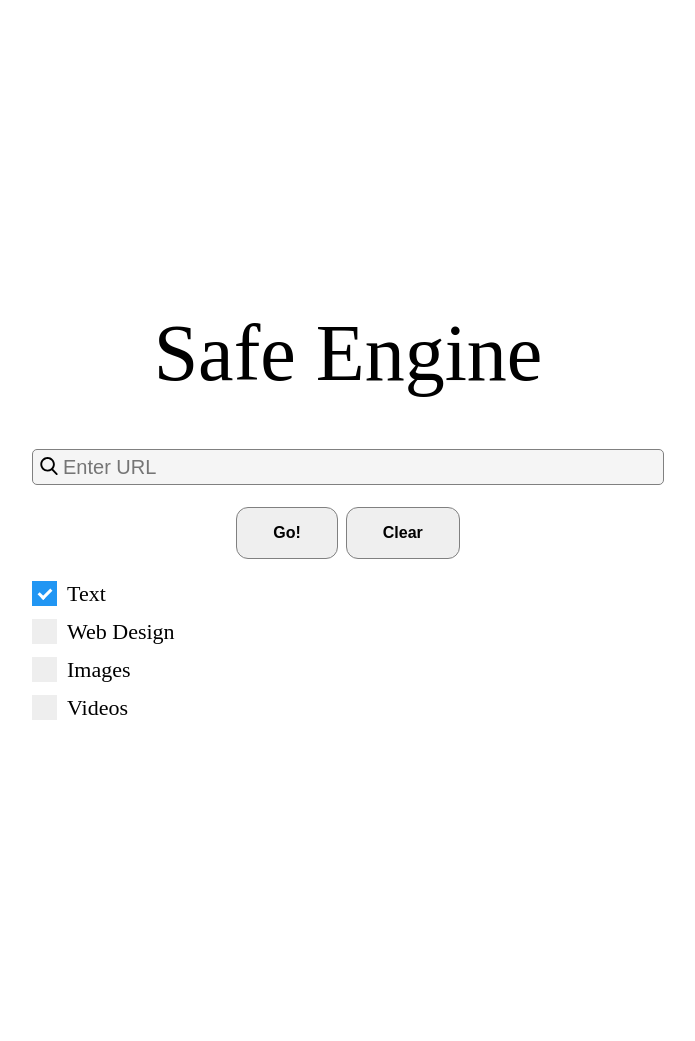
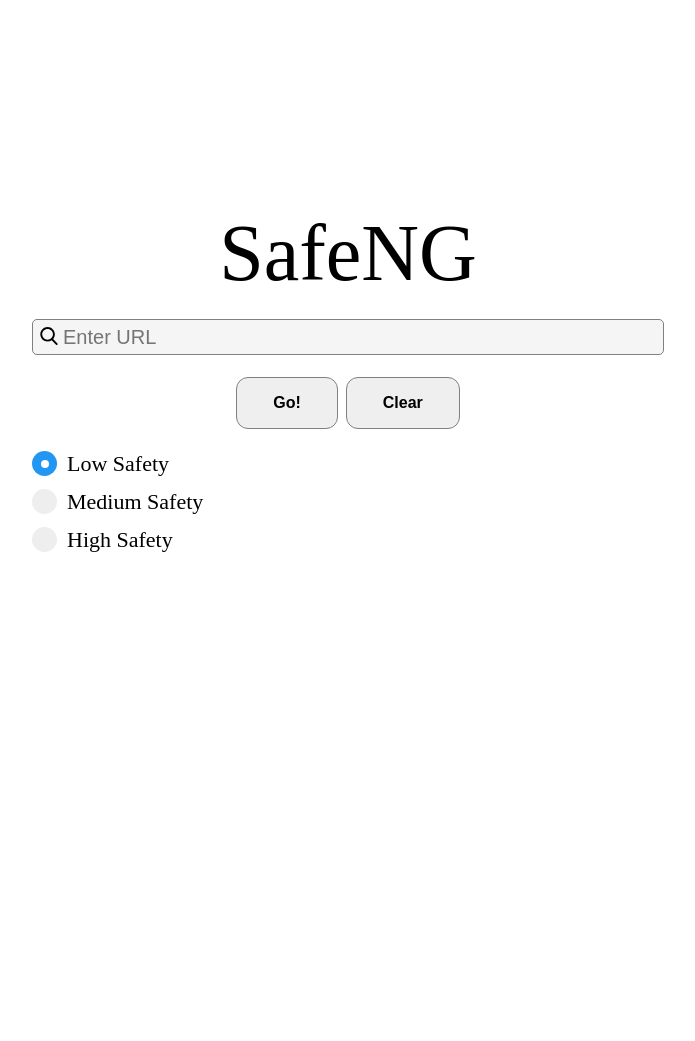
Before and after one commit to rx221b/SafeNG, a Django app: page / in a window 1280 px wide. Shown: the whole page, without its empty margins (292-987 px from the left). After the commit the page ends 552 px from the top, so only its background shows below. Run offline with Django 4.2, Linux system fonts and the light colour scheme; parts of the project's set-up code (start-up, migrations or seed data) failed here and were passed over.

Commit message:
Working version 1.0

```diff
--- a/safengine/hackaway/static/style.css
+++ b/safengine/hackaway/static/style.css
@@ -4,14 +4,14 @@
   width: 50%;
   margin: auto;
   background: white;
-  padding: 300px 0;
+  padding: 200px 0;
 
 }
 
 /* ---------- Logo -------------*/
 .logo {
   font-size: 5.0em;
-  padding-bottom: 50px;
+  padding-bottom: 20px;
 }
 
 
@@ -78,13 +78,12 @@
 }
 
 
-
-/* ---------- Check Boxes -------------*/
+/* ---------- Radio Buttons-------------*/
 /* Customize the label (the container) */
+/* The container */
 .container {
 display: block;
 position: relative;
-
 padding-left: 35px;
 margin-bottom: 12px;
 cursor: pointer;
@@ -94,17 +93,13 @@
 -ms-user-select: none;
 user-select: none;
 }
-
-     /* Hide the browser's default checkbox */
+/* Hide the browser's default radio button */
 .container input {
 position: absolute;
 opacity: 0;
 cursor: pointer;
-       height: 0;
-       width: 0;
 }
-
-     /* Create a custom checkbox */
+/* Create a custom radio button */
 .checkmark {
 position: absolute;
 top: 0;
@@ -112,39 +107,32 @@
 height: 25px;
 width: 25px;
 background-color: #eee;
+border-radius: 50%;
 }
-
 /* On mouse-over, add a grey background color */
 .container:hover input ~ .checkmark {
 background-color: #ccc;
 }
-
-     /* When the checkbox is checked, add a blue background */
+/* When the radio button is checked, add a blue background */
 .container input:checked ~ .checkmark {
 background-color: #2196F3;
 }
-
-     /* Create the checkmark/indicator (hidden when not checked) */
+/* Create the indicator (the dot/circle - hidden when not checked) */
 .checkmark:after {
 content: "";
 position: absolute;
 display: none;
 }
-
-     /* Show the checkmark when checked */
+/* Show the indicator (dot/circle) when checked */
 .container input:checked ~ .checkmark:after {
 display: block;
 }
-
-     /* Style the checkmark/indicator */
+/* Style the indicator (dot/circle) */
 .container .checkmark:after {
+top: 9px;
 left: 9px;
-       top: 5px;
-       width: 5px;
-       height: 10px;
-       border: solid white;
-       border-width: 0 3px 3px 0;
-       -webkit-transform: rotate(45deg);
-       -ms-transform: rotate(45deg);
-       transform: rotate(45deg);
+width: 8px;
+height: 8px;
+border-radius: 50%;
+background: white;
 }
--- a/safengine/hackaway/templates/hackaway/index.html
+++ b/safengine/hackaway/templates/hackaway/index.html
@@ -2,9 +2,27 @@
 <html>
 <head>
 <meta name="viewport" content="width=device-width, initial-scale=1">
-<title>Safe Engine</title>
+<title>SafeNG</title>
 {% load static %}
 <link rel = "stylesheet" href = "{% static 'style.css' %}">
+<script src="https://ajax.googleapis.com/ajax/libs/jquery/3.5.1/jquery.min.js"></script>
+<!--<script>
+var url= $('#userinput')
+$('#checksec').click(function() {
+alert("xxxx");
+	return false;
+});
+/*	$.ajax({
+    	type: 'POST',
+	url: '{% url 'safecheckwebsite' %}',
+    	data: url:url,
+    	success: function(res) {
+        	alert(res)
+    }
+	)};
+	*/
+</script>
+-->
 </head>
 <body>
 
@@ -12,7 +30,7 @@
 
 <!-- Search Logo Text -->
 <div class = "logo" align = "center">
-     Safe Engine
+     SafeNG
 </div>
 
 <!-- Search Bar -->
@@ -26,35 +44,26 @@
 <div align = "center">
 	  <input type="submit" value="Go!" class="buttons button1">
   	  <button class="buttons button2" onclick="document.getElementById('userinput').value = '';return false;">Clear</button>
-
 </div>
-</form>
 
 <br>
-<!-- Check Boxes -->
+<!-- Radio Buttons -->
 <div>
-
-  <label class="container"> Text
- <input type="checkbox" checked="checked">
+  <label class="container">Low Safety
+    <input type="radio" checked="checked" name="radio" value="low" id="low">
     <span class="checkmark"></span>
   </label>
-
-<label class="container"> Web Design
- <input type="checkbox">
+  <label class="container">Medium Safety
+	  <input type="radio" name="radio" id="med" value="med">
     <span class="checkmark"></span>
   </label>
-
-<label class="container">Images
- <input type="checkbox">
- <span class="checkmark"></span>
-</label>
-
-<label class="container">Videos
- <input type="checkbox">
+  <label class="container">High Safety
+    <input type="radio" name="radio" id="high" value="high">
     <span class="checkmark"></span>
   </label>
 </div>
 
+</form>
 
 </div>
 </body>
--- a/safengine/hackaway/urls.py
+++ b/safengine/hackaway/urls.py
@@ -4,5 +4,6 @@ from . import views
 
 urlpatterns = [
     path('', views.index, name='index'),
-    path('sanitize',views.sanitize,name='sanitize')
+    path('sanitize',views.sanitize,name='sanitize'),
+    path('safecheckwebsite',views.safecheckwebsite,name='safecheckwebsite')
 ]
--- a/safengine/hackaway/views.py
+++ b/safengine/hackaway/views.py
@@ -3,13 +3,36 @@ from django.shortcuts import render
 from django.shortcuts import render
 from django.http import HttpResponse
 from hackaway.scrapper import *
-
+import requests
 def index(request):
     return render(request,'hackaway/index.html')
 
 def sanitize(request):
     url=request.POST['url']
-    res=safesite(url)
+    value=request.POST.get('radio',False)
+    if value=="low":
+        res=safesite(url,"low")
+    elif value=="med":
+        res=safesite(url,"med")
+    elif value=="high":
+        res=safesite(url,"high")
+
+    score=seccheck(url)
+    res='<script>alert("The security score is:'+str(score)+'.")</script>' + res
     return HttpResponse(res)
     # scrape and sanitize the output
     # send the result to another HTML page
+
+def seccheck(url):
+    baseurl="https://api.threatintelligenceplatform.com/v1/malwareCheck?domainName=threatintelligenceplatform.com&apiKey=at_FdlCgOLdAmhuP67o2x88QaE4mqLvc&domainName="
+    url=baseurl+url
+    res=requests.get(url)
+    res=res.json()
+    return res['safeScore']
+
+
+def safecheckwebsite(request):
+    url=request.POST['url']
+    score=seccheck(url)
+    res='<script>alert("The security score is:'+str(score)+'.")</script>' + res
+    return HttpResponse(res)
```
Also changed, not shown: safengine/hackaway/scrapper.py (+45 -10 lines), 1 other file. Lines whose indentation alone changed are shown as unchanged.
